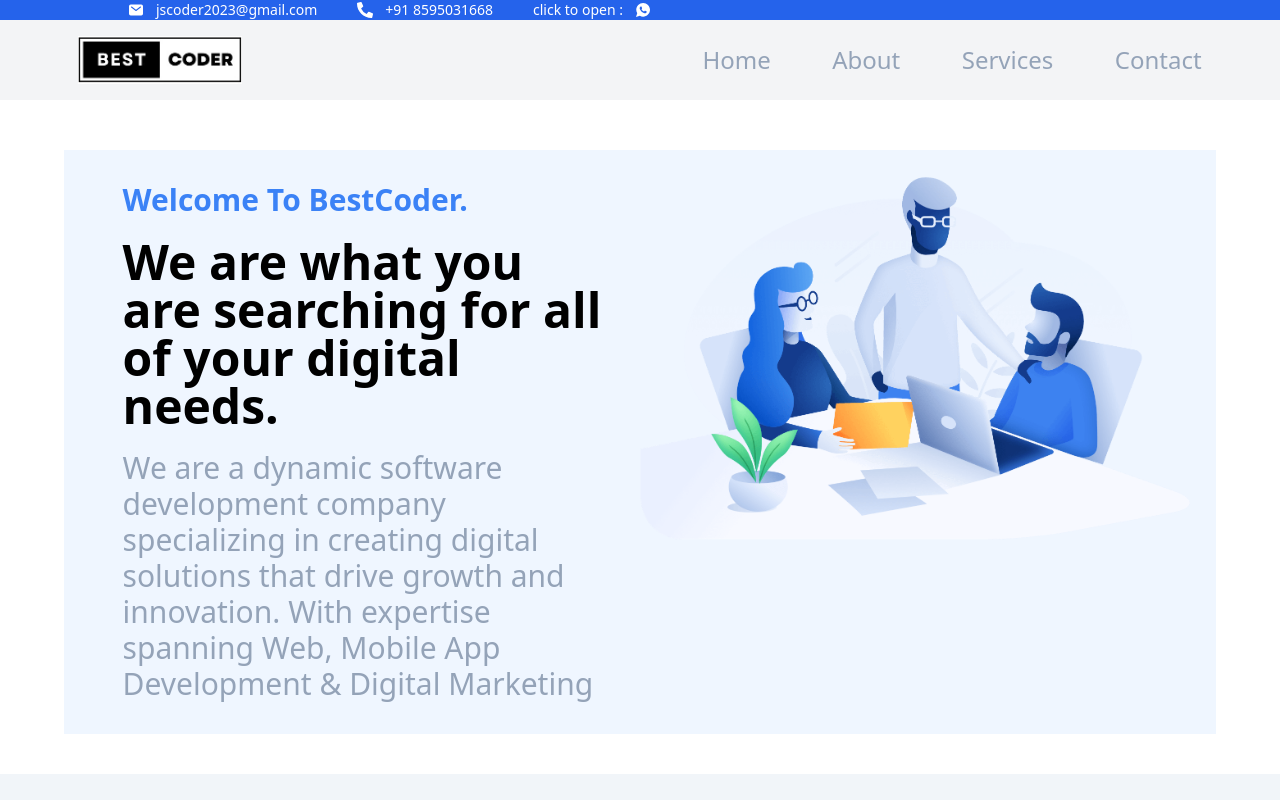
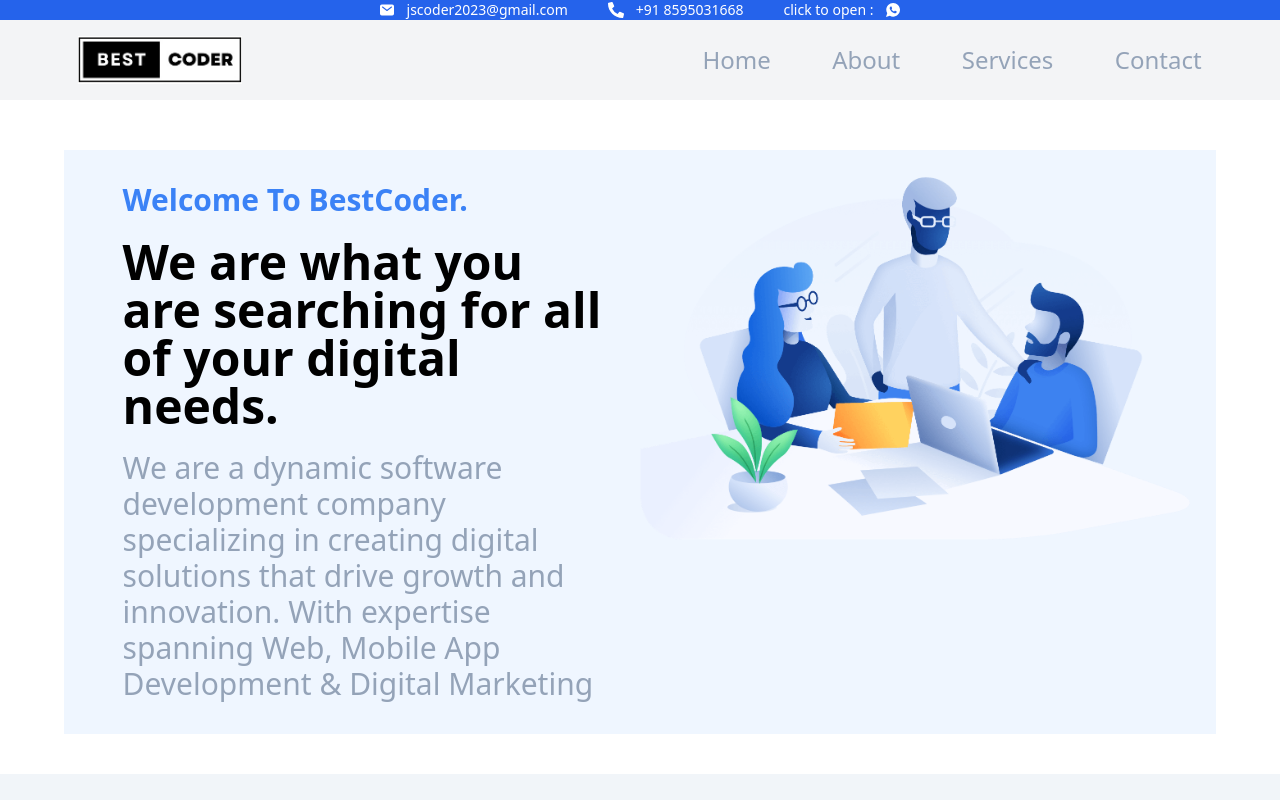
Before and after one commit to Deepakpal0005/The-Lingul-School, a React (Create React App) app: page / in a window 1280 px wide. Shown: the top 800 px of the page. Built offline with nearby package versions, Linux system fonts and the light colour scheme.

Commit message:
main changes done

```diff
--- a/src/components/Details.jsx
+++ b/src/components/Details.jsx
@@ -18,7 +18,7 @@ function Details ()
     return (
         <div className="w-screen sticky flex items-center justify-center bg-blue-600">
             {/* strip */}
-            <div className="w-[80%] flex flex-col md:flex-row lg:flex-row xl:flex-row items-center justify-start xs:gap-0 sm:gap-0 md:gap-10 lg:gap-10 xl:gap-10 text-white">
+            <div className="w-[80%] flex flex-col md:flex-row lg:flex-row xl:flex-row items-center justify-center xs:gap-0 sm:gap-0 md:gap-10 lg:gap-10 xl:gap-10 text-white">
                 {/* email */}
                 <div className="flex items-center  gap-3">
                     <div className="xs:hidden sm:hidden md:block lg:block xl:block">
```
